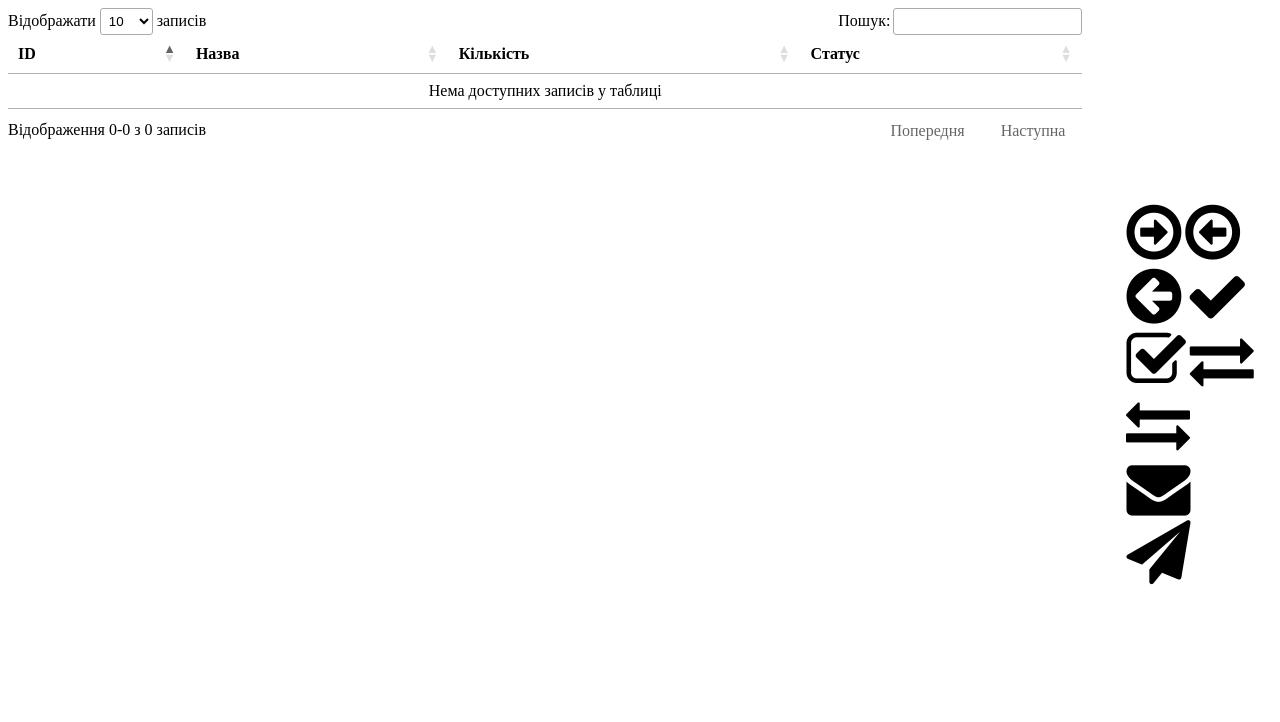
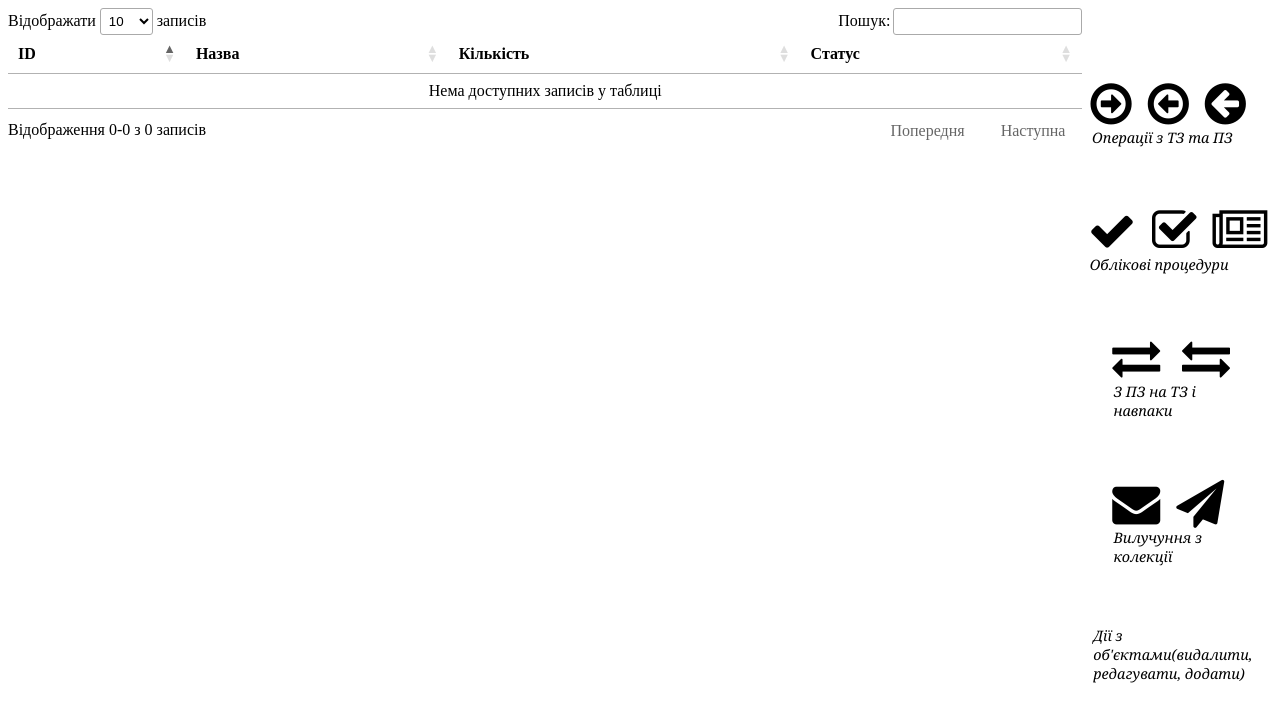
Before and after one commit to museum2015/museum, a Django app: template museum/templates/objects.html in a window 1280 px wide. Shown: the top 722 px of the page. Run offline with Django 3.2, Linux system fonts and the light colour scheme; the template is opened without the code that fills it, so the values that code supplies are empty; some libraries are stand-ins or nearby versions.

Commit message:
object.html

```diff
--- a/museum/templates/objects.html
+++ b/museum/templates/objects.html
@@ -17,11 +17,62 @@
         .menu {
             position: absolute;
             height: 50%;
-            width: 10%;
+            width: 13%;
             right: 2%;
-            top: 25%;
+            top: 10%;
         }
 
+        .ts_ps{
+            position: relative;
+            top: 0;
+        }
+
+        .inv {
+            position: relative;
+            top: 15%;
+        }
+
+        .from_ps_to_ts {
+            position: relative;
+            top: 30%;
+        }
+
+        .write_off {
+            position: relative;
+            top: 45%;
+        }
+
+        .actions {
+            position: relative;
+            top: 60%;
+        }
+
+        figure.img {
+          max-width: 100%;
+        }
+        figure.izo {
+          width: min-content;
+          margin: 0 auto;
+        }
+        figure.tri figure {
+          width: 100%;
+          margin: 0;
+          letter-spacing: 6px;
+          white-space: nowrap;
+        }
+        figure.img img {
+          height: auto;
+          margin: 0 auto;
+        }
+        figure.tri img {
+          display: inline-block;
+          max-width: 50px;  /* с учётом того, что фото одинаковой ширины, иначе JavaScript */
+        }
+        figure.img figcaption {
+          max-width: 100%;
+          padding: 0 1%;
+          font: italic 90% Georgia,serif;
+        }
     </style>
 </head>
 <body>
@@ -45,24 +96,60 @@
     </div>
 </div>
 <div class="menu">
-    <i onclick='ret()' title='Повернення з тимчасового зберігання' class='button0 fa fa-arrow-circle-o-right fa-4x'></i>
-    <i onclick='ts()' title='Прийняти на тимчасове зберігання' class='button10 disabled fa fa-arrow-circle-o-left fa-4x'></i>
-    <i onclick='ps()' title='Прийняти на постійне зберігання' class='button1 fa fa-arrow-circle-left fa-4x'></i>
-    <i onclick='io()' title='Поставити на інвентарний облік' class='button2 fa fa-check fa-4x'></i>
-    <i onclick='spec_io()' title='Поставити на спец. інвентарний облік' class='button11 fa fa-check-square-o fa-4x'></i>
-    <i onclick='ps_ts()' title='Повернення предмета з ПЗ на ТЗ' class='button3 fa fa-exchange fa-4x'></i>
-    <i onclick='ts_ps()' title='Повернення предмета з ТЗ на ПЗ' class='button4 fa fa-exchange fa-flip-horizontal fa-4x'></i>
-    <i onclick='send_ps()' title='Передача на постійне зберігання' class='button5 fa fa-envelope fa-4x'></i>
-    <i onclick='writing_off()' title='Списати' class='button6 fa fa-send fa-4x'></i>
+    <div class="ts_ps">
+        <figure class="img izo tri">
+            <figure>
+                <i onclick='ret()' title='Повернення з тимчасового зберігання' class='button0 fa fa-arrow-circle-o-right fa-3x'></i>
+                <i onclick='ts()' title='Прийняти на тимчасове зберігання' class='button10 disabled fa fa-arrow-circle-o-left fa-3x'></i>
+                <i onclick='ps()' title='Прийняти на постійне зберігання' class='button1 fa fa-arrow-circle-left fa-3x'></i>
+            </figure>
+            <figcaption>Операції з ТЗ та ПЗ</figcaption>
+        </figure>
+    </div>
+    <div class="inv">
+        <figure class="img izo tri">
+            <figure>
+                <i onclick='io()' title='Поставити на інвентарний облік' class='button2 fa fa-check fa-3x'></i>
+                <i onclick='spec_io()' title='Поставити на спец. інвентарний облік' class='button11 fa fa-check-square-o fa-3x'></i>
+                <i onclick="passport()" title="Науково-уніфікований паспорт" class="button12 fa fa-newspaper-o fa-3x"></i>
+            </figure>
+            <figcaption>Облікові процедури</figcaption>
+        </figure>
+    </div>
+    <div class="from_ps_to_ts">
+        <figure class="img izo tri">
+            <figure>
+                <i onclick='ps_ts()' title='Повернення предмета з ПЗ на ТЗ' class='button3 fa fa-exchange fa-3x'></i>
+                <i onclick='ts_ps()' title='Повернення предмета з ТЗ на ПЗ' class='button4 fa fa-exchange fa-flip-horizontal fa-3x'></i>
+            </figure>
+            <figcaption>З ПЗ на ТЗ і навпаки</figcaption>
+        </figure>
+    </div>
+    <div class="write_off">
+        <figure class="img izo tri">
+            <figure>
+                <i onclick='send_ps()' title='Передача на постійне зберігання' class='button5 fa fa-envelope fa-3x'></i>
+                <i onclick='writing_off()' title='Списати' class='button6 fa fa-send fa-3x'></i>
+            </figure>
+            <figcaption>Вилучуння з колекції</figcaption>
+        </figure>
+    </div>
+    <div class="actions">
+     <figure class="img izo tri">
+            <figure>
                 {% if add %}
-        <i onclick='' title='Створити' class='button7 fa fa-plus fa-4x'></i>
+                    <i onclick='' title='Створити' class='button7 fa fa-plus fa-3x'></i>
                 {% endif %}
                 {% if change %}
-        <i onclick='' title='Редагувати' class='button8 fa fa-cog fa-4x'></i>
+                    <i onclick='' title='Редагувати' class='button8 fa fa-cog fa-3x'></i>
                 {% endif %}
                 {% if remove %}
-        <i onclick='' title='Видалити' class='button9 fa fa-close fa-4x'></i>
+                    <i onclick='' title='Видалити' class='button9 fa fa-close fa-3x'></i>
                 {% endif %}
+            </figure>
+            <figcaption>Дії з об'єктами(видалити, редагувати, додати)</figcaption>
+        </figure>
+    </div>
 </div>
 
 <script type="text/javascript">
@@ -195,7 +282,13 @@
                 window.location.href = link;
             }
         };
-
+        var passport = function() {
+            if (!($(".button12").hasClass('disabled'))) {
+                var t = $(".highlight td:first-child").text();
+                var link = "/staff/passport/" + t;
+                window.location.href = link;
+            }
+        };
 
 </script>
 </body>
```
Also changed, not shown: db.sqlite3, 1 other file. Lines whose indentation alone changed are shown as unchanged.
